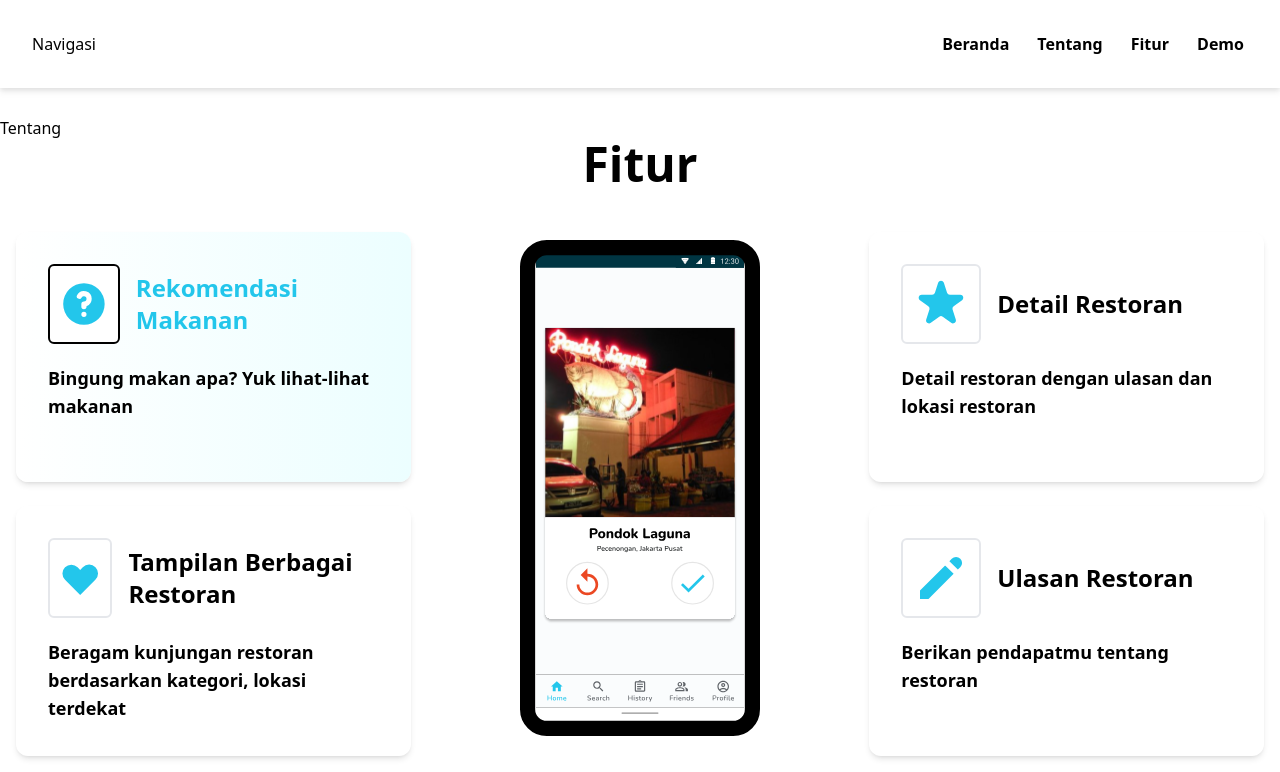
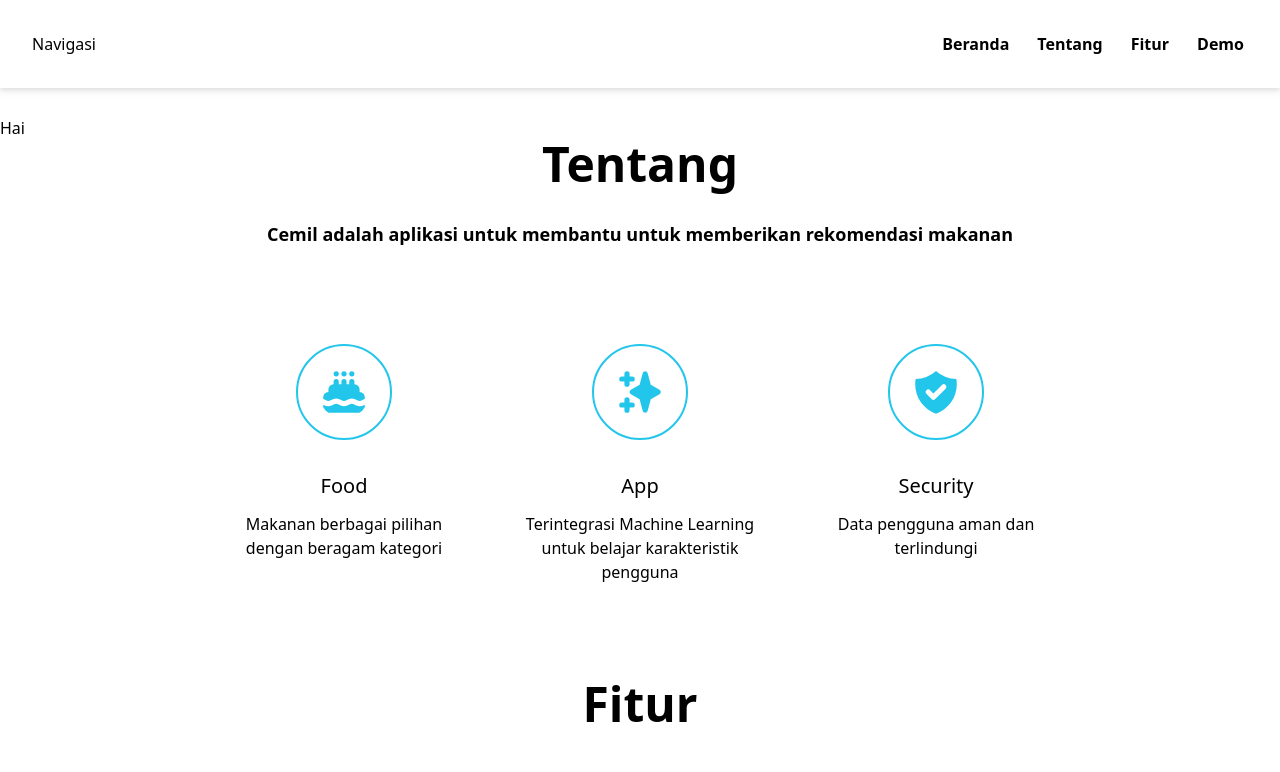
Before and after one commit to C22-PS181-Product-Capstone-Bangkit/Cloud-Computing, a React (Create React App) app: page / in a window 1280 px wide. Shown: the top 772 px of the page. Built offline with nearby package versions, Linux system fonts and the light colour scheme.

Commit message:
container about

```diff
--- a/src/components/Navbar.jsx
+++ b/src/components/Navbar.jsx
@@ -1,5 +1,4 @@
 import { useState } from "react";
-import { HashLink } from "react-router-hash-link";
 
 const Navbar = () => {
   const [open, setOpen] = useState(false);
@@ -9,38 +8,72 @@
         <div className="md:block flex items-center m-5">
           <p className="p-2.5 md:p-3">Navigasi</p>
           <div className="md:hidden ml-auto mr-4">
-            <button onClick={() => setOpen(!open)}>{open ? "X" : "Y"}</button>
+            <button type="button" onClick={() => setOpen(!open)}>
+              {open ? "X" : "Y"}
+            </button>
           </div>
         </div>
         <div className="ml-auto relative md:mr-5">
           <ul className={`md:flex ${open ? "block" : "hidden"}`}>
             <li>
-              <HashLink className="hover:text-cyan-410" to="#home">
+              <button
+                type="button"
+                className="hover:text-cyan-410"
+                onClick={() =>
+                  document
+                    .getElementById("home")
+                    .scrollIntoView({ behavior: "smooth" })
+                }
+              >
                 <p className="md:p-3 md:mx-1 md:ml-0 md:mb-0 font-semibold py-2 pl-2 ml-5 mb-4">
                   Beranda
                 </p>
-              </HashLink>
+              </button>
             </li>
             <li>
-              <HashLink className="hover:text-cyan-410" to="#about">
+              <button
+                type="button"
+                className="hover:text-cyan-410"
+                onClick={() =>
+                  document
+                    .getElementById("about")
+                    .scrollIntoView({ behavior: "smooth" })
+                }
+              >
                 <p className="md:p-3 md:mx-1 md:ml-0 md:mb-0 font-semibold py-2 pl-2 ml-5 mb-4">
                   Tentang
-                </p>{" "}
-              </HashLink>
+                </p>
+              </button>
             </li>
             <li>
-              <HashLink className="hover:text-cyan-410" to="#feature">
+              <button
+                type="button"
+                className="hover:text-cyan-410"
+                onClick={() =>
+                  document
+                    .getElementById("feature")
+                    .scrollIntoView({ behavior: "smooth" })
+                }
+              >
                 <p className="md:p-3 md:mx-1 md:ml-0 md:mb-0 font-semibold py-2 pl-2 ml-5 mb-4">
                   Fitur
                 </p>
-              </HashLink>
+              </button>
             </li>
             <li>
-              <HashLink className="hover:text-cyan-410" to="#demo">
+              <button
+                type="button"
+                className="hover:text-cyan-410"
+                onClick={() =>
+                  document
+                    .getElementById("demo")
+                    .scrollIntoView({ behavior: "smooth" })
+                }
+              >
                 <p className="md:p-3 md:mx-1 md:ml-0 md:mb-0 font-semibold py-2 pl-2 ml-5 mb-4">
                   Demo
                 </p>
-              </HashLink>
+              </button>
             </li>
           </ul>
         </div>
--- a/src/containers/About.jsx
+++ b/src/containers/About.jsx
@@ -1,5 +1,56 @@
+import { SparklesIcon, ShieldCheckIcon, CakeIcon } from "@heroicons/react/solid";
+
+const value = [
+  {
+    icon: (
+      <CakeIcon className="w-24 h-24 mx-auto p-5 border-2 border-cyan-410 rounded-full text-cyan-410" />
+    ),
+    title: "Food",
+    description: "Makanan berbagai pilihan dengan beragam kategori",
+  },
+  {
+    icon: (
+      <SparklesIcon className="w-24 h-24 mx-auto p-5 border-2 border-cyan-410 rounded-full text-cyan-410" />
+    ),
+    title: "App",
+    description: "Terintegrasi Machine Learning untuk belajar karakteristik pengguna",
+  },
+  {
+    icon: (
+      <ShieldCheckIcon className="w-24 h-24 mx-auto p-5 border-2 border-cyan-410 rounded-full text-cyan-410" />
+    ),
+    title: "Security",
+    description: "Data pengguna aman dan terlindungi",
+  },
+];
+
 function About() {
-    return <div>Tentang</div>;
-  }
+  return (
+    <div id="about" className="lg:mx-16 md:mx-12 mb-16">
+      <article>
+        <h1 className="text-center font-bold text-5xl mb-8">Tentang</h1>
+        <p className="text-center font-semibold text-lg">
+          Cemil adalah aplikasi untuk membantu untuk memberikan rekomendasi
+          makanan
+        </p>
+      </article>
+      <div className="max-w-4xl mx-auto">
+        <section className="flex flex-wrap justify-center my-16">
+          {value.map((arr, index) => (
+            <>
+              <article className="flex w-64 mx-5 my-8 flex-col text-center">
+                {arr.icon}
+                <div className="mt-8">
+                  <h1 className="text-xl mb-3">{arr.title}</h1>
+                  <p>{arr.description}</p>
+                </div>
+              </article>
+            </>
+          ))}
+        </section>
+      </div>
+    </div>
+  );
+}
 
-  export default About;
+export default About;
--- a/src/containers/Banner.jsx
+++ b/src/containers/Banner.jsx
@@ -1,18 +1,8 @@
 function Banner() {
   return (
-    <div
-      className="md:flex pt-5"
-      // style={{
-      //   backgroundImage: `url(${Phone})`,
-      //   backgroundRepeat: "no-repeat",
-      //   backgroundPosition: "center",
-      //   backgroundSize: "100% 100%",
-      // }}
-    >
+    <div className="md:flex pt-5">
+      <div className="md:w-1/2">Hai</div>
       <div className="md:w-1/2"></div>
-      <div className="md:w-1/2 grid grid-cols-3 grid-rows-2">
-
-      </div>
     </div>
   );
 }
--- a/src/containers/Features.jsx
+++ b/src/containers/Features.jsx
@@ -22,12 +22,12 @@
   const [swiper, setSwiper] = useState({ snapIndex: 1 });
   const [count, setCount] = useState(1);
   return (
-    <>
+    <div id="feature" className="lg:mx-16 md:mx-12 mb-16">
       <h1 className="text-center font-bold text-5xl mb-8">Fitur</h1>
-      <div className="grid lg:grid-cols-3 md:grid-cols-2 lg:grid-rows-2 grid-cols-1">
+      <div className="grid lg:grid-cols-3 md:grid-cols-2 lg:grid-rows-2 grid-cols-1 gap-4">
         <section
           onClick={() => swiper.slideTo(2)}
-          className={` p-8 my-3 mx-4 rounded-xl shadow-md ${
+          className={`lg:row-start-1 md:row-start-3 row-start-3 p-8 my-3 rounded-xl shadow-md ${
             count === 2
               ? "bg-gradient-to-r from-white to-cyan-50"
               : "background-white "
@@ -35,12 +35,12 @@
         >
           <div className="flex items-center">
             <QuestionMarkCircleIcon
-              className={`p-2 mr-4 bg-white border-2 text-cyan-410 h-20 w-20 rounded-md ${
-                count === 2 ? "border-black" : "border-gray-200"
+              className={`p-2 mr-4 bg-white border-2 text-cyan-410 h-16 w-16 rounded-md ${
+                count === 2 ? "border-gray-400" : "border-gray-200"
               }`}
             />
             <h1
-              className={`font-bold text-2xl  ${
+              className={`font-bold text-xl  ${
                 count === 2 ? "text-cyan-410" : "text-black"
               }`}
             >
@@ -51,15 +51,7 @@
             Bingung makan apa? Yuk lihat-lihat makanan
           </p>
         </section>
-        <div
-          className="md:row-span-2 md:col-span-2 lg:col-span-1 md:mb-36 h-96 mb-40 mt-5"
-          // style={{
-          //   backgroundImage: `url(${Phone})`,
-          //   backgroundRepeat: "no-repeat",
-          //   backgroundPosition: "center",
-          //   backgroundSize: "100% 94%",
-          // }}
-        >
+        <div className="md:row-span-2 md:col-span-2 lg:col-span-1 md:mb-36 h-96 mb-40 mt-5">
           <img
             src={Phone}
             alt="phone"
@@ -101,7 +93,7 @@
         </div>
         <section
           onClick={() => swiper.slideTo(3)}
-          className={`lg:row-start-2 lg:col-start-1 md:col-start-2 md:row-start-1 row-start-2 p-8 my-3 mx-4 rounded-xl shadow-md ${
+          className={`lg:col-start-1 lg:row-start-2 md:col-start-2 md:row-start-3 row-start-4 p-8 my-3 rounded-xl shadow-md ${
             count === 3
               ? "bg-gradient-to-r from-white to-cyan-50"
               : "background-white "
@@ -109,12 +101,12 @@
         >
           <div className="flex items-center">
             <HeartIcon
-              className={`p-2 mr-4 bg-white border-2 text-cyan-410 h-20 w-20 rounded-md ${
-                count === 3 ? "border-black" : "border-gray-200"
+              className={`p-2 mr-4 bg-white border-2 text-cyan-410 h-16 w-16 rounded-md ${
+                count === 3 ? "border-gray-400" : "border-gray-200"
               }`}
             />
             <h1
-              className={`font-bold text-2xl  ${
+              className={`font-bold text-xl  ${
                 count === 3 ? "text-cyan-410" : "text-black"
               }`}
             >
@@ -127,7 +119,7 @@
         </section>
         <section
           onClick={() => swiper.slideTo(4)}
-          className={`p-8 my-3 mx-4 rounded-xl shadow-md ${
+          className={`p-8 my-3 rounded-xl shadow-md lg:col-start-3 lg:row-start-1 md:row-start-4 row-start-5 ${
             count === 4
               ? "bg-gradient-to-r from-white to-cyan-50"
               : "background-white "
@@ -135,12 +127,12 @@
         >
           <div className="flex items-center">
             <StarIcon
-              className={`p-2 mr-4 bg-white border-2 text-cyan-410 h-20 w-20 rounded-md ${
-                count === 4 ? "border-black" : "border-gray-200border-gray-200"
+              className={`p-2 mr-4 bg-white border-2 text-cyan-410 h-16 w-16 rounded-md ${
+                count === 4 ? "border-gray-400" : "border-gray-200"
               }`}
             />
             <h1
-              className={`font-bold text-2xl  ${
+              className={`font-bold text-xl  ${
                 count === 4 ? "text-cyan-410" : "text-black"
               }`}
             >
@@ -154,20 +146,20 @@
 
         <section
           onClick={() => swiper.slideTo(5)}
-          className={` p-8 my-3 mx-4 rounded-xl shadow-md ${
+          className={` p-8 my-3 rounded-xl shadow-md lg:col-start-3 lg:row-start-2 md:row-start-4 row-start-6 ${
             count === 5
               ? "bg-gradient-to-r from-white to-cyan-50"
-              : "background-white "
+              : "background-white"
           }`}
         >
           <div className="flex items-center">
             <PencilIcon
-              className={`p-2 mr-4 bg-white border-2 text-cyan-410 h-20 w-20 rounded-md ${
-                count === 5 ? "border-black" : "border-gray-200"
+              className={`p-2 mr-4 bg-white border-2 text-cyan-410 h-16 w-16 rounded-md ${
+                count === 5 ? "border-gray-400" : "border-gray-200"
               }`}
             />
             <h1
-              className={`font-bold text-2xl  ${
+              className={`font-bold text-xl  ${
                 count === 5 ? "text-cyan-410" : "text-black"
               }`}
             >
@@ -179,7 +171,7 @@
           </p>
         </section>
       </div>
-    </>
+    </div>
   );
 }
 
```
